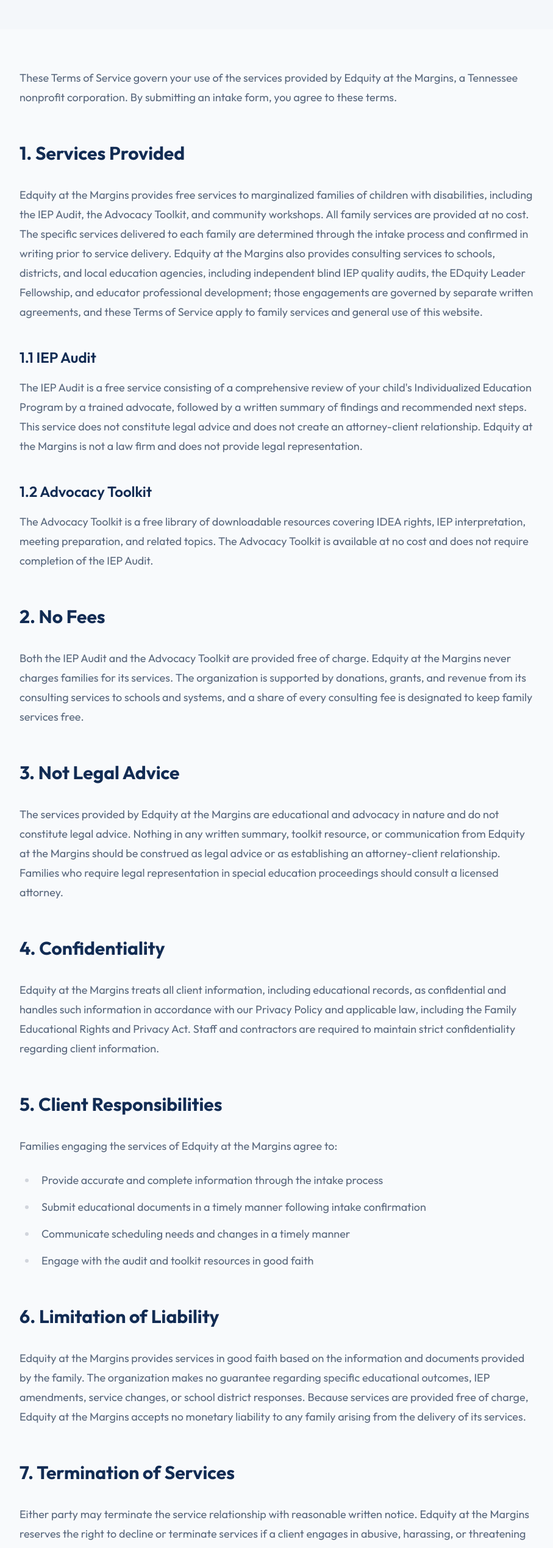
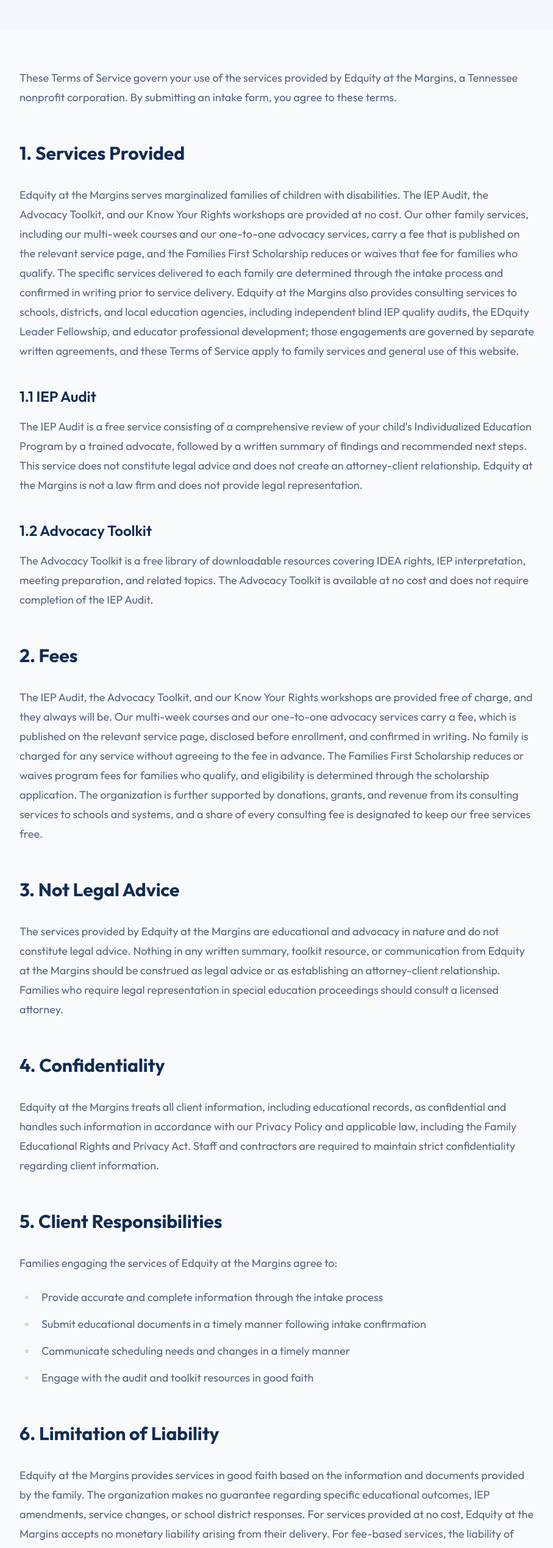
Before and after one commit to rcw8582-crypto/edquity-website, a React (Vite) app: page /terms-of-service in a window 1280 px wide. Shown: the part 244-2783 px from the top of the page at 61% size, without its empty margins (184-1091 px from the left). Built offline with nearby package versions, Linux system fonts and the light colour scheme.

Commit message:
Update TermsOfService.tsx

```diff
--- a/src/pages/TermsOfService.tsx
+++ b/src/pages/TermsOfService.tsx
@@ -25,14 +25,14 @@
             <p>These Terms of Service govern your use of the services provided by Edquity at the Margins, a Tennessee nonprofit corporation. By submitting an intake form, you agree to these terms.</p>
 
             <h2>1. Services Provided</h2>
-            <p>Edquity at the Margins provides free services to marginalized families of children with disabilities, including the IEP Audit, the Advocacy Toolkit, and community workshops. All family services are provided at no cost. The specific services delivered to each family are determined through the intake process and confirmed in writing prior to service delivery. Edquity at the Margins also provides consulting services to schools, districts, and local education agencies, including independent blind IEP quality audits, the EDquity Leader Fellowship, and educator professional development; those engagements are governed by separate written agreements, and these Terms of Service apply to family services and general use of this website.</p>
+            <p>Edquity at the Margins serves marginalized families of children with disabilities. The IEP Audit, the Advocacy Toolkit, and our Know Your Rights workshops are provided at no cost. Our other family services, including our multi-week courses and our one-to-one advocacy services, carry a fee that is published on the relevant service page, and the Families First Scholarship reduces or waives that fee for families who qualify. The specific services delivered to each family are determined through the intake process and confirmed in writing prior to service delivery. Edquity at the Margins also provides consulting services to schools, districts, and local education agencies, including independent blind IEP quality audits, the EDquity Leader Fellowship, and educator professional development; those engagements are governed by separate written agreements, and these Terms of Service apply to family services and general use of this website.</p>
             <h3>1.1 IEP Audit</h3>
             <p>The IEP Audit is a free service consisting of a comprehensive review of your child's Individualized Education Program by a trained advocate, followed by a written summary of findings and recommended next steps. This service does not constitute legal advice and does not create an attorney-client relationship. Edquity at the Margins is not a law firm and does not provide legal representation.</p>
             <h3>1.2 Advocacy Toolkit</h3>
             <p>The Advocacy Toolkit is a free library of downloadable resources covering IDEA rights, IEP interpretation, meeting preparation, and related topics. The Advocacy Toolkit is available at no cost and does not require completion of the IEP Audit.</p>
 
-            <h2>2. No Fees</h2>
-            <p>Both the IEP Audit and the Advocacy Toolkit are provided free of charge. Edquity at the Margins never charges families for its services. The organization is supported by donations, grants, and revenue from its consulting services to schools and systems, and a share of every consulting fee is designated to keep family services free.</p>
+            <h2>2. Fees</h2>
+            <p>The IEP Audit, the Advocacy Toolkit, and our Know Your Rights workshops are provided free of charge, and they always will be. Our multi-week courses and our one-to-one advocacy services carry a fee, which is published on the relevant service page, disclosed before enrollment, and confirmed in writing. No family is charged for any service without agreeing to the fee in advance. The Families First Scholarship reduces or waives program fees for families who qualify, and eligibility is determined through the scholarship application. The organization is further supported by donations, grants, and revenue from its consulting services to schools and systems, and a share of every consulting fee is designated to keep our free services free.</p>
 
             <h2>3. Not Legal Advice</h2>
             <p>The services provided by Edquity at the Margins are educational and advocacy in nature and do not constitute legal advice. Nothing in any written summary, toolkit resource, or communication from Edquity at the Margins should be construed as legal advice or as establishing an attorney-client relationship. Families who require legal representation in special education proceedings should consult a licensed attorney.</p>
@@ -50,7 +50,7 @@
             </ul>
 
             <h2>6. Limitation of Liability</h2>
-            <p>Edquity at the Margins provides services in good faith based on the information and documents provided by the family. The organization makes no guarantee regarding specific educational outcomes, IEP amendments, service changes, or school district responses. Because services are provided free of charge, Edquity at the Margins accepts no monetary liability to any family arising from the delivery of its services.</p>
+            <p>Edquity at the Margins provides services in good faith based on the information and documents provided by the family. The organization makes no guarantee regarding specific educational outcomes, IEP amendments, service changes, or school district responses. For services provided at no cost, Edquity at the Margins accepts no monetary liability arising from their delivery. For fee-based services, the liability of Edquity at the Margins is limited to the amount the family actually paid for the service giving rise to the claim.</p>
 
             <h2>7. Termination of Services</h2>
             <p>Either party may terminate the service relationship with reasonable written notice. Edquity at the Margins reserves the right to decline or terminate services if a client engages in abusive, harassing, or threatening behavior toward staff or contractors.</p>
```
